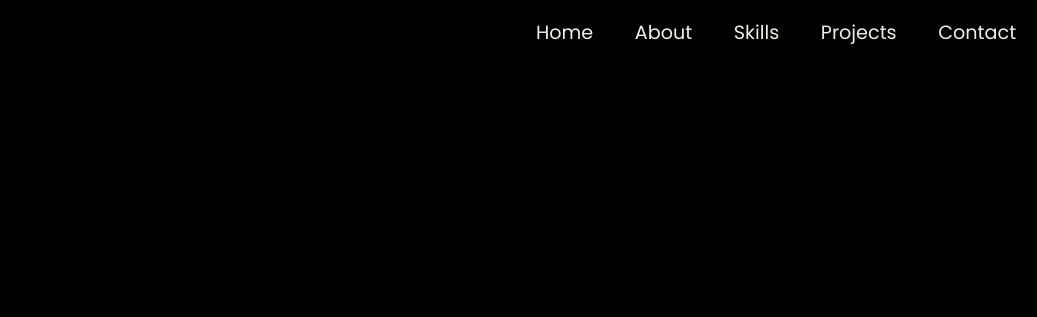
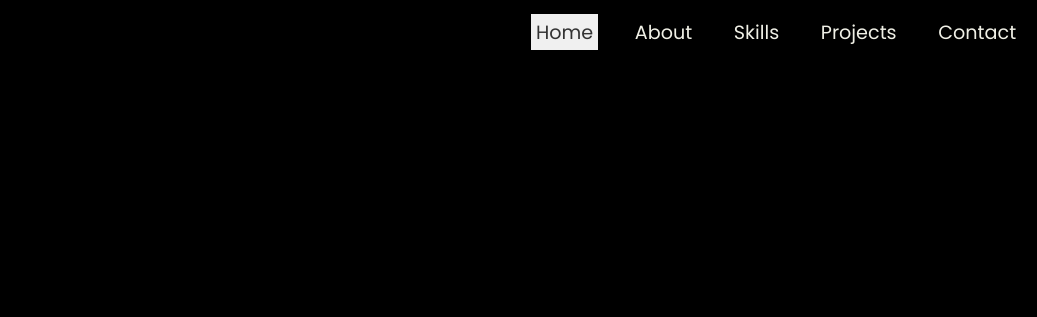
Before and after one commit to MokshithRao/My_Portfolio, a plain HTML site: page index.html in a window 1280 px wide. Both pictures are taken after a click on the link "Home". Shown: the top 317 px of the page, without its empty margins (243-1280 px from the left). Drawn offline with nearby package versions, Linux system fonts and the light colour scheme; a web font is replaced by a local one.

Commit message:
Changed navbar elements to be highlight when clicked

```diff
--- a/index.html
+++ b/index.html
@@ -197,7 +197,7 @@
       </div>
     </div>
   </div>
-  <script type="text/javascript">
+  <!-- <script type="text/javascript">
     $(document).ready(function () {
       $(window).scroll(function () {
         if ($(this).scrollTop() > 550) {
@@ -230,7 +230,48 @@
         }
       });
     });
-  </script>
+  </script> -->
+
+  <script src="https://ajax.googleapis.com/ajax/libs/jquery/3.3.1/jquery.min.js"></script>
+<script type="text/javascript">
+  $(document).ready(function () {
+    $(window).scroll(function () {
+      if ($(this).scrollTop() > 550) {
+        $('.navbar').addClass('solid');
+        $('.back-to-top').addClass('visible');
+      } else {
+        $('.navbar').removeClass('solid');
+        $('.back-to-top').removeClass('visible');
+      }
+    });
+
+    // Handle smooth scrolling and active class on click
+    $("a").on('click', function (event) {
+      if (this.hash !== "") {
+        event.preventDefault();
+        var hash = this.hash;
+
+        // Remove 'active' class from all nav links
+        $('a').removeClass('active');
+
+        // Add 'active' class to the clicked nav link
+        $(this).addClass('active');
+
+        // Smooth scrolling animation
+        $('html, body').animate({
+          scrollTop: $(hash).offset().top
+        }, 800, function () {
+          // Optional: Update the URL hash without jumping to the anchor
+          window.location.hash = hash;
+        });
+      }
+    });
+
+    // Set the first link as active on page load, if desired
+    $('a').first().addClass('active');
+  });
+</script>
+
 </body>
 
 </html>
--- a/style.css
+++ b/style.css
@@ -278,7 +278,6 @@ header {
     flex-direction: column;
   }
 
-
   .work-arrow-2 a {
     font-size: 1.3rem;
     text-decoration: none;
@@ -552,3 +551,10 @@ header {
     margin: 1.5rem auto;
   }
 }
+
+
+
+.navbar a.active {
+  background-color: #f0f0f0; /* Change this to your desired highlight color */
+  color: #333; /* Change this to your desired text color */
+}
```
